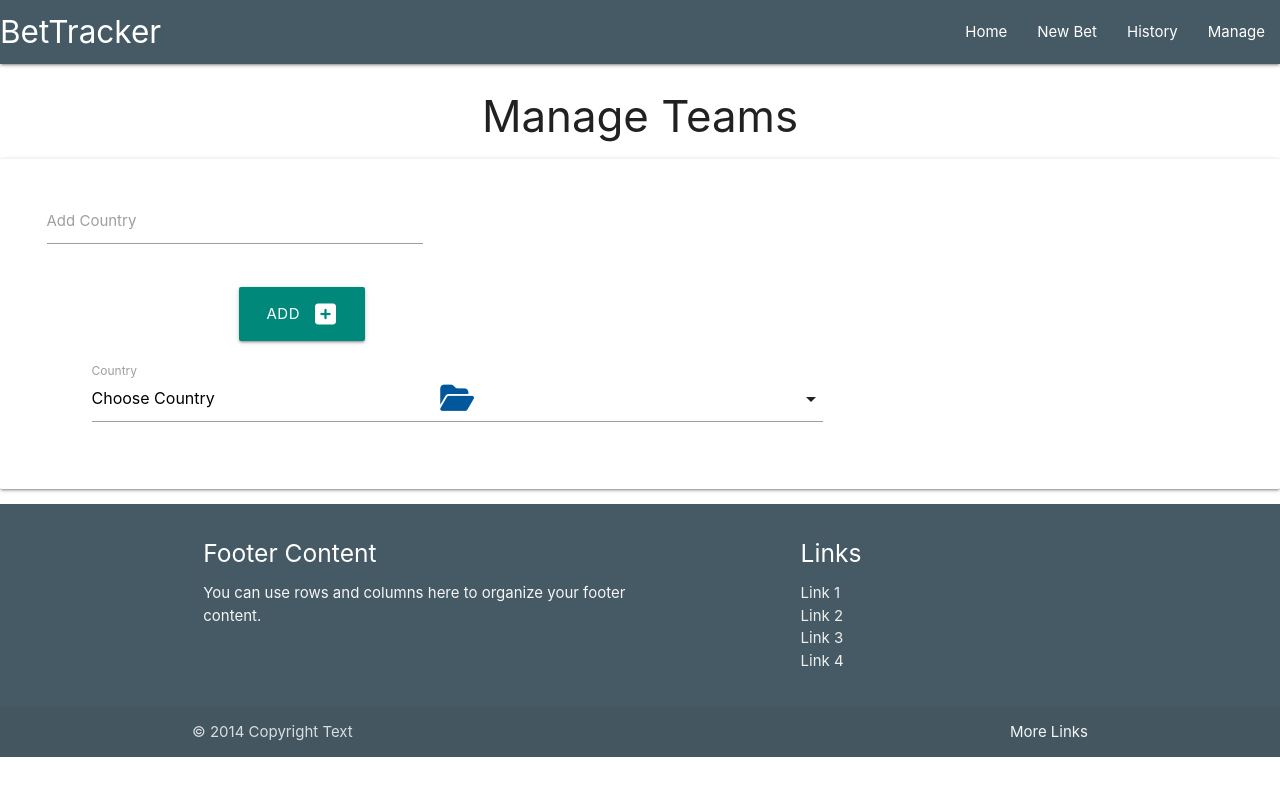
After one commit to bmays9/bet-test, a Flask app: page /manage_teams in a window 1280 px wide. The commit adds this page. Run offline with Flask 3, Linux system fonts and the light colour scheme; some libraries are stand-ins or nearby versions.

Commit message:
Add Country functionality

```diff
--- a/betting/routes.py
+++ b/betting/routes.py
@@ -1,7 +1,24 @@
-from flask import render_template
+from flask import render_template, request, redirect, url_for
 from betting import app, db
-from betting.models import User, Line, Bet
+from betting.models import User, Line, Bet, Team, Country
 
 @app.route("/")
 def home():
     return render_template("base.html")
+
+
+@app.route("/manage_teams")
+def manage_teams():
+    countries = list(Country.query.order_by(Country.country_name).all())
+    return render_template("manage_teams.html")
+
+
+@app.route("/add_country", methods = ["POST"])
+def add_country():
+    if request.method == "POST":
+        country = Country(country_name=request.form.get("country_name"))
+        db.session.add(country)
+        db.session.commit()
+        return redirect(url_for("manage_teams"))
+
+    return render_template("manage_teams.html")
--- a/betting/static/js/script.js
+++ b/betting/static/js/script.js
@@ -5,3 +5,7 @@ document.addEventListener("DOMContentLoaded", function() {
 
 
   });
+
+  $(document).ready(function(){
+    $('select').formSelect();
+  });
--- a/betting/templates/base.html
+++ b/betting/templates/base.html
@@ -7,7 +7,8 @@
     <link rel="stylesheet" href="https://cdnjs.cloudflare.com/ajax/libs/font-awesome/6.6.0/css/all.min.css" integrity="sha512-Kc323vGBEqzTmouAECnVceyQqyqdsSiqLQISBL29aUW4U/M7pSPA/gEUZQqv1cwx4OnYxTxve5UMg5GT6L4JJg==" crossorigin="anonymous" referrerpolicy="no-referrer" />
     <link rel="stylesheet" href="https://cdnjs.cloudflare.com/ajax/libs/materialize/1.0.0/css/materialize.min.css">
     <link rel="stylesheet" href="{{ url_for('static', filename='css/style.css') }}" type="text/css">
-
+    <script
+  src="https://code.jquery.com/jquery-3.7.1.js" integrity="sha256-eKhayi8LEQwp4NKxN+CfCh+3qOVUtJn3QNZ0TciWLP4=" crossorigin="anonymous"></script>
     <title>BetTracker</title>
 </head>
 <body>
@@ -19,11 +20,10 @@
                     <a href="{{ url_for('home') }}" class="brand-logo">BetTracker</a>
                     <a href="#" data-target="mobile-demo" class="sidenav-trigger"><i class="fa-solid fa-bars"></i></a>
                     <ul class="right hide-on-med-and-down">
-                        <li><a href="">Home</a></li>
+                        <li><a href="{{ url_for('home') }}"">Home</a></li>
                         <li><a href="">New Bet</a></li>
                         <li><a href="">History</a></li>
-                        <li><a href="">Bookmakers</a></li>
-                        <li><a href="">Leagues</a></li>
+                        <li><a href="{{ url_for('manage_teams') }}"">Manage</a></li>
                     </ul>
                 </div>
             </nav>
@@ -33,12 +33,41 @@
             <li><a href="{{ url_for('home') }}">Home</a></li>
             <li><a href="">New Bet</a></li>
             <li><a href="">History</a></li>
-            <li><a href="">Bookmakers</a></li>
-            <li><a href="">Leagues</a></li>
+            <li><a href="{{ url_for('manage_teams') }}">Manage</a></li>
         </ul>
     </div>
 
-    Hello World! This is betting!
+    <main>
+        {% block content %}
+        {% endblock %}
+    </main>
+
+    <footer class="page-footer blue-grey darken-2">
+        <div class="container">
+          <div class="row">
+            <div class="col l6 s12">
+              <h5 class="white-text">Footer Content</h5>
+              <p class="grey-text text-lighten-4">You can use rows and columns here to organize your footer content.</p>
+            </div>
+            <div class="col l4 offset-l2 s12">
+              <h5 class="white-text">Links</h5>
+              <ul>
+                <li><a class="grey-text text-lighten-3" href="#!">Link 1</a></li>
+                <li><a class="grey-text text-lighten-3" href="#!">Link 2</a></li>
+                <li><a class="grey-text text-lighten-3" href="#!">Link 3</a></li>
+                <li><a class="grey-text text-lighten-3" href="#!">Link 4</a></li>
+              </ul>
+            </div>
+          </div>
+        </div>
+        <div class="footer-copyright">
+          <div class="container">
+          © 2014 Copyright Text
+          <a class="grey-text text-lighten-4 right" href="#!">More Links</a>
+          </div>
+        </div>
+      </footer>
+
     <!-- Compiled and minified JavaScript -->
     <script src="https://cdnjs.cloudflare.com/ajax/libs/materialize/1.0.0/js/materialize.min.js"></script>
     <script src="{{ url_for('static', filename='js/script.js') }}"></script>
--- /dev/null
+++ b/betting/templates/manage_teams.html
@@ -0,0 +1,45 @@
+{% extends "base.html" %}
+{% block content %}
+<h3 class="center-align">Manage Teams</h3>
+
+
+<div class="row card-panel center-align">
+            <div class="col s12 m8 center">
+                <form class="col s12" method="POST" action="{{ url_for('add_country') }}">
+                    <div class="row">
+                        <div class="input-field col s12 m6">
+                            <input id="country_name" name="country_name" minlength="3" maxlength="16" type="text" class="validate" required>
+                            <label for="country_name">Add Country</label>
+                        </div>
+                    </div>
+                <!-- Submit button -->
+                    <div class="row">
+                        <div class="col s12 m8 center-align">
+                            <button type="submit" class="btn-large teal darken-1">
+                                Add<i class="fas fa-plus-square right"></i>
+                            </button>
+                        </div>
+                    </div>
+
+                    <div class="row">
+                        <div class="input-field col s12">
+                            <i class="fas fa-folder-open prefix light-blue-text text-darken-4"></i>
+                            <select id="country_id" name="country_id" class="validate" required>
+                                <option value="" disabled selected>Choose Country</option>
+                                {% for country in countries %}
+                                    <option value="{{ country.id }}">{{ country.country_name }}</option>
+                                {% endfor %}
+                            </select>
+                            <label for="country_id">Country</label>
+                        </div>
+                    </div>
+
+                </form>
+
+        </div>
+
+    </div>
+
+
+
+{% endblock %}
```
Also changed, not shown: betting/models.py (+27 -1 lines).
